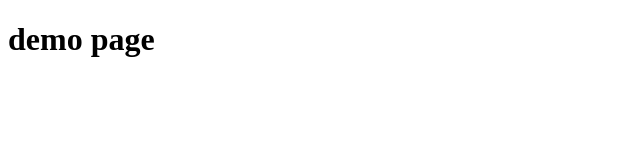
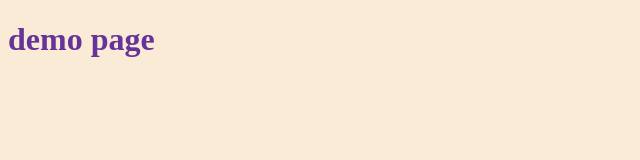
Before and after one commit to chukwuma5/records, a plain HTML site: page index.html in a window 1280 px wide. Shown: the whole page, without its empty margins (0-640 px from the left). Drawn offline with Linux system fonts and the light colour scheme.

Commit message:
add basic color

```diff
--- a/index.html
+++ b/index.html
@@ -6,6 +6,7 @@
     <meta http-equiv="X-UA-Compatible" content="IE=edge">
     <meta name="viewport" content="width=device-width, initial-scale=1.0">
     <title>Document</title>
+    <link rel="stylesheet" href="styles.css">
     <script src="app.js"></script>
 </head>
 
--- /dev/null
+++ b/styles.css
@@ -0,0 +1,7 @@
+body{
+    background-color: antiquewhite;
+}
+
+h1{
+    color: rebeccapurple;
+}
```
